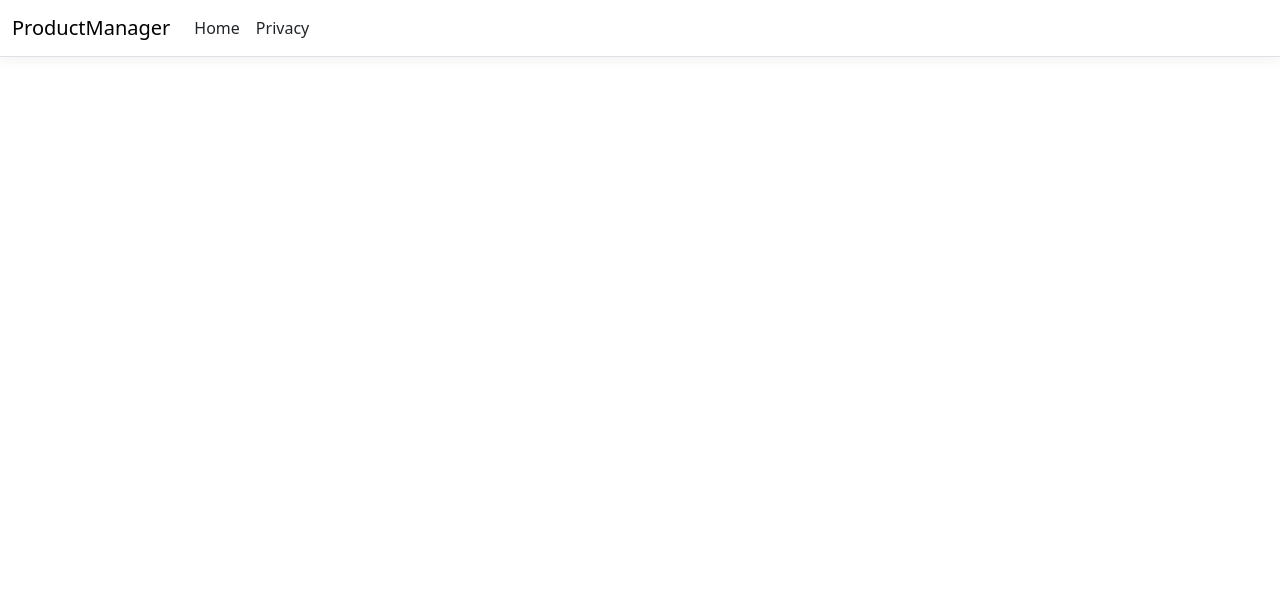
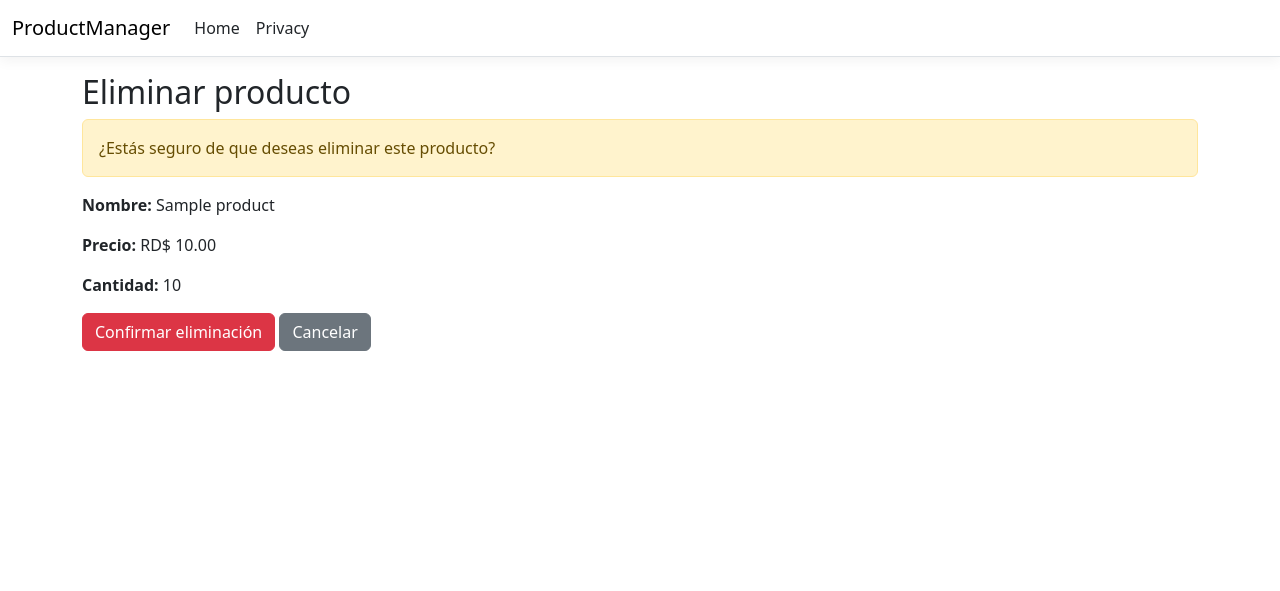
Before and after one commit to Guille232/ProductManager, an ASP.NET Core app: page /Products/Delete/1 in a window 1280 px wide. Shown: the top 591 px of the page. Run offline with ASP.NET Core 8, Linux system fonts and the light colour scheme; tables that the repository leaves empty hold one stand-in row (values such as "Sample post"); style sheets or scripts are compiled from the project's sources.

Commit message:
fix: restaurar formulario de eliminación

```diff
--- a/ProductManager/Views/Products/Delete.cshtml
+++ b/ProductManager/Views/Products/Delete.cshtml
@@ -1,5 +1,23 @@
-@*
-    For more information on enabling MVC for empty projects, visit https://go.microsoft.com/fwlink/?LinkID=397860
-*@
+@model ProductManager.Models.Product
+
 @{
+    ViewData["Title"] = "Eliminar producto";
 }
+
+<h2>Eliminar producto</h2>
+
+<div class="alert alert-warning">
+    ¿Estás seguro de que deseas eliminar este producto?
+</div>
+
+<p><strong>Nombre:</strong> @Model.Name</p>
+<p><strong>Precio:</strong> RD$ @Model.Price.ToString("N2")</p>
+<p><strong>Cantidad:</strong> @Model.Quantity</p>
+
+<form asp-action="Delete" asp-route-id="@Model.Id" method="post">
+    <button type="submit" class="btn btn-danger">
+        Confirmar eliminación
+    </button>
+
+    <a asp-action="Index" class="btn btn-secondary">Cancelar</a>
+</form>
```
